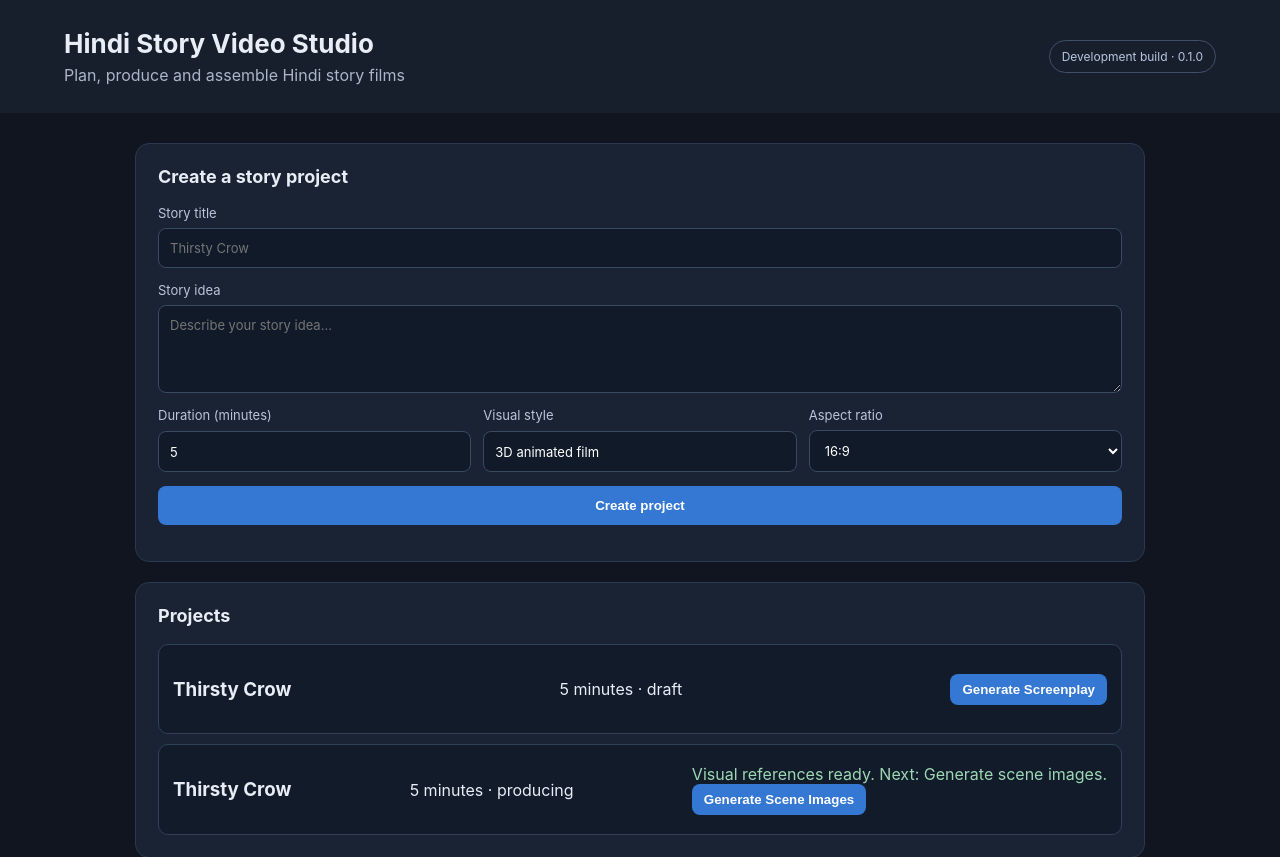
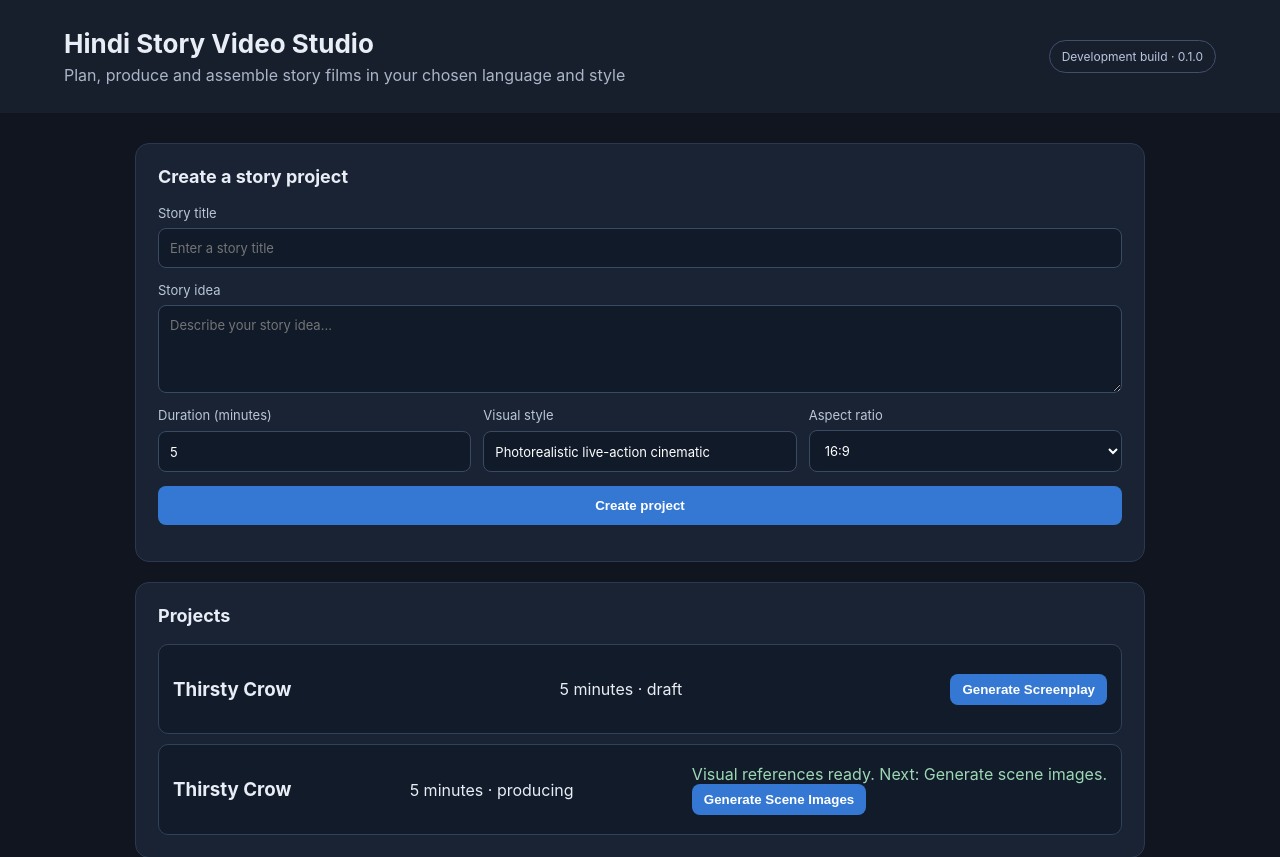
Before and after one commit to dkkhare/HindiStoryVideoStudio, a FastAPI app: page /api/studio in a window 1280 px wide. Shown: the top 857 px of the page. Run offline with FastAPI, Linux system fonts and the light colour scheme; data comes from the database, SQL or seed files in the repository.

Commit message:
Remove story-specific title placeholder and make style neutral

```diff
--- a/app/templates/studio.html
+++ b/app/templates/studio.html
@@ -5,16 +5,16 @@
   <title>Hindi Story Video Studio</title><link rel="stylesheet" href="/static/studio.css">
 </head>
 <body>
-<header><div><h1>Hindi Story Video Studio</h1><p>Plan, produce and assemble Hindi story films</p></div><span class="pill">Development build · 0.1.0</span></header>
+<header><div><h1>Hindi Story Video Studio</h1><p>Plan, produce and assemble story films in your chosen language and style</p></div><span class="pill">Development build · 0.1.0</span></header>
 <main>
 <section class="panel">
   <h2>Create a story project</h2>
   <form id="project-form">
-    <label>Story title<input name="title" required placeholder="Thirsty Crow"></label>
+    <label>Story title<input name="title" required placeholder="Enter a story title"></label>
     <label>Story idea<textarea name="story_idea" required minlength="10" rows="4" placeholder="Describe your story idea..."></textarea></label>
     <div class="row">
       <label>Duration (minutes)<input name="target_duration_minutes" type="number" min="1" max="180" value="5"></label>
-      <label>Visual style<input name="visual_style" value="3D animated film"></label>
+      <label>Visual style<input name="visual_style" value="Photorealistic live-action cinematic"></label>
       <label>Aspect ratio<select name="aspect_ratio"><option>16:9</option><option>9:16</option><option>1:1</option></select></label>
     </div>
     <button type="submit">Create project</button><p id="message" class="message"></p>
```
